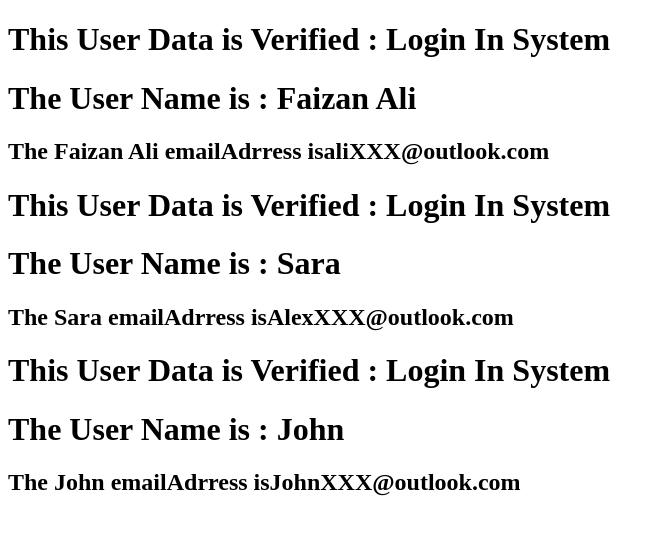
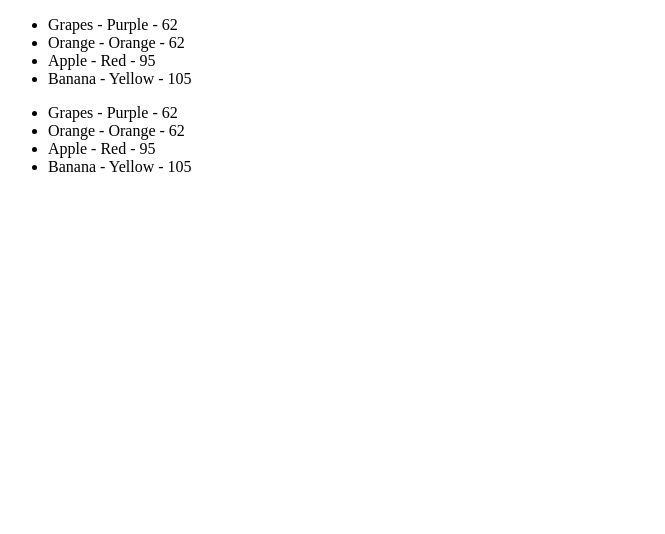
Before and after one commit to F-cloud-source/react-learning-lab, a React (Vite) app: page / in a window 1280 px wide. Shown: the top 534 px of the page, without its empty margins (0-665 px from the left). Built offline with nearby package versions, Linux system fonts and the light colour scheme.

Commit message:
Use Array Rendering in React.js

```diff
--- a/src/App.jsx
+++ b/src/App.jsx
@@ -1,26 +1,17 @@
 
 
-// import DigitalProblem from './DigitalProblem.jsx'
-// import './index.css'
-// <>
-   // <DigitalProblem name="DigitalSpeedReader" problem="Internet Latency" boost={23} solution="Yes"/>
-   // <DigitalProblem name="BugTracker" problem="WifiServer"  boost={19} solution="No"/>
-   // </>
+import List from './List'
+
+function App(){
+
+    return(
+       <>
+         <List/>
+         <List/>
+        </>
+
+    )
+}
 
 
-
-import User from './User'
-
-function App() {
-  return(
-      <>
-
-    <User   failInput="Acessed Denied" userName="Faizan Ali" emptyName="[XXXXXX]"  emptyEmail="xxxxx@xxx.com"  islogIn={true}  emailValid="aliXXX@outlook.com"/>
-    <User   failInput="Acessed Denied" userName="Sara" emptyName="[XXXXXX]"  emptyEmail="xxxxx@xxx.com"  islogIn={true}  emailValid="AlexXXX@outlook.com"/>
-    <User   failInput="Acessed Denied" userName="John" emptyName="[XXXXXX]"  emptyEmail="xxxxx@xxx.com"  islogIn={true}  emailValid="JohnXXX@outlook.com"/>
-
-    </>
-  )
-};
-
-export default App;
+ export default App;
--- /dev/null
+++ b/src/List.jsx
@@ -0,0 +1,32 @@
+
+
+import PropsTypes from './prop-types'
+function ListItem(){
+
+    const fruits = [
+  { id: 1, name: "Apple", color: "Red", calories: 95 },
+  { id: 2, name: "Banana", color: "Yellow", calories: 105 },
+  { id: 3, name: "Grapes", color: "Purple", calories: 62 },
+  { id: 4, name: "Orange", color: "Orange", calories: 62 }
+];
+
+ //const SortedFruitHigh = fruits.sort((a , b ) => (b.calories) - (a.calories))
+
+ const SortedFruitHigh = fruits.sort((a , b ) => (a.calories) - (b.calories))
+
+return(
+     <ul>
+
+        {SortedFruitHigh.map((foodItem) =>
+        <li key={foodItem.id} >
+
+            {foodItem.name} - {foodItem.color} - {foodItem.calories}
+        </li>)}
+     </ul>
+)
+
+
+};
+
+
+export default ListItem;
```
